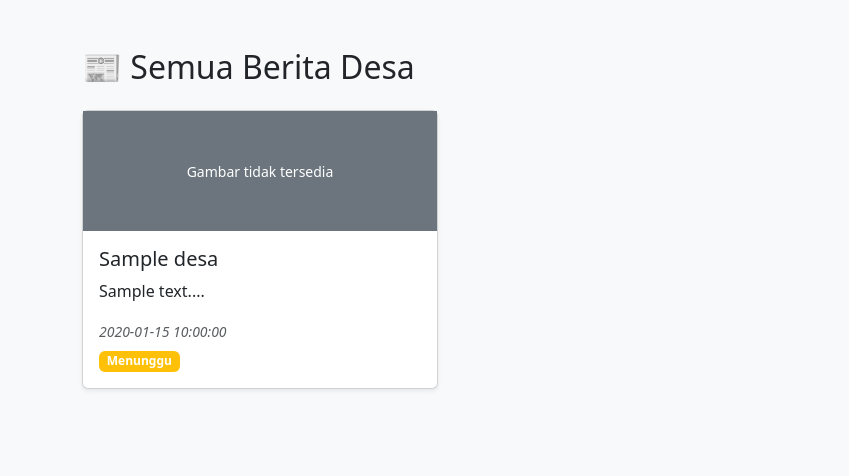
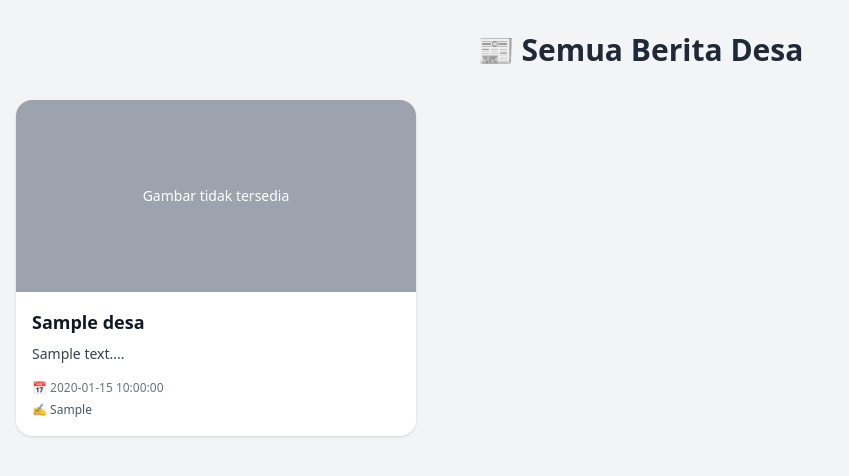
Before and after one commit to chanjr227/sistem_desa, a PHP site: page /sistem_desa/user/berita-desa.php in a window 1280 px wide. Shown: the top 476 px of the page, without its empty margins (0-849 px from the left). Run offline with PHP 8.4, Linux system fonts and the light colour scheme; the visitor is signed in with stand-in values (Sample User, id 1); tables that the repository leaves empty or names only in its code hold one stand-in row (values such as "Sample post"); some libraries are stand-ins or nearby versions.

Commit message:
memperbaiki link gambar berita

```diff
--- a/user/berita-desa.php
+++ b/user/berita-desa.php
@@ -2,15 +2,12 @@
 require '../config/config.php';
 session_start();
 
-// Akses hanya untuk admin (opsional)
 if (!isset($_SESSION['log']) || $_SESSION['role'] !== 'user') {
     header('Location: ../login.php');
     exit;
 }
 
-// Ambil semua data berita
 $query = mysqli_query($koneksi, "SELECT * FROM berita_desa ORDER BY tanggal DESC");
-
 ?>
 
 <!DOCTYPE html>
@@ -19,42 +16,46 @@ $query = mysqli_query($koneksi, "SELECT * FROM berita_desa ORDER BY tanggal DESC
 <head>
     <meta charset="UTF-8">
     <title>Semua Berita Desa</title>
-    <link href="https://cdn.jsdelivr.net/npm/bootstrap@5.3.0/dist/css/bootstrap.min.css" rel="stylesheet">
+    <meta name="viewport" content="width=device-width, initial-scale=1.0">
+    <!-- Tailwind CSS CDN -->
+    <script src="https://cdn.tailwindcss.com"></script>
 </head>
 
-<body class="bg-light">
-    <div class="container py-5">
-        <h2 class="mb-4">📰 Semua Berita Desa</h2>
-        <div class="row g-4">
+<body class="bg-gray-100 overflow-x-hidden">
+
+    <div class="max-w-7xl mx-auto px-4 py-8">
+        <h2 class="text-2xl md:text-3xl font-bold text-center text-gray-800 mb-8">📰 Semua Berita Desa</h2>
+
+        <div class="grid grid-cols-1 sm:grid-cols-2 lg:grid-cols-3 gap-6">
             <?php if (mysqli_num_rows($query) > 0): ?>
                 <?php while ($berita = mysqli_fetch_assoc($query)): ?>
-                    <div class="col-md-4">
-                        <div class="card shadow-sm h-100">
-                            <?php
-                            $gambarPath = "../uploads/berita/" . htmlspecialchars($berita['gambar']);
-                            if (file_exists($gambarPath)): ?>
-                                <img src="<?= $gambarPath ?>" class="card-img-top" alt="Gambar Berita" style="height: 200px; object-fit: cover;">
-                            <?php else: ?>
-                                <div class="text-center bg-secondary text-white py-5">
-                                    <small>Gambar tidak tersedia</small>
-                                </div>
-                            <?php endif; ?>
-                            <div class="card-body">
-                                <h5 class="card-title"><?= htmlspecialchars($berita['judul']) ?></h5>
-                                <p class="card-text"><?= substr(htmlspecialchars($berita['isi']), 0, 100) ?>...</p>
-                                <p class="text-muted mb-1"><small><i><?= $berita['tanggal'] ?></i></small></p>
-                                <span class="badge <?= $berita['status'] === 'disetujui' ? 'bg-success' : 'bg-warning' ?>">
-                                    <?= ucfirst($berita['status']) ?>
-                                </span>
+                    <div class="bg-white rounded-2xl shadow hover:shadow-lg transition duration-300 flex flex-col">
+                        <?php
+                        $gambarPath = "../" . ltrim($berita['gambar'], '/'); // Perbaikan path
+                        if (!empty($berita['gambar']) && file_exists($gambarPath)): ?>
+                            <img src="<?= htmlspecialchars($gambarPath) ?>" alt="Gambar Berita" class="h-48 w-full object-cover rounded-t-2xl">
+                        <?php else: ?>
+                            <div class="h-48 w-full bg-gray-400 flex items-center justify-center text-white text-sm rounded-t-2xl">
+                                Gambar tidak tersedia
+                            </div>
+                        <?php endif; ?>
+
+                        <div class="p-4 flex-1 flex flex-col justify-between">
+                            <div>
+                                <h5 class="text-lg font-semibold text-gray-900 mb-2"><?= htmlspecialchars($berita['judul']) ?></h5>
+                                <p class="text-gray-700 text-sm mb-4"><?= substr(htmlspecialchars($berita['isi']), 0, 100) ?>...</p>
+                                <p class="text-xs text-gray-500">📅 <?= htmlspecialchars($berita['tanggal']) ?></p>
+                                <span class="text-xs text-gray-600">✍️ <?= htmlspecialchars($berita['penulis']) ?></span>
                             </div>
                         </div>
                     </div>
                 <?php endwhile; ?>
             <?php else: ?>
-                <p class="text-muted">Belum ada berita tersedia.</p>
+                <p class="text-gray-500">Belum ada berita tersedia.</p>
             <?php endif; ?>
         </div>
     </div>
+
 </body>
 
 </html>
```
Also changed, not shown: admin/review-berita.php (+4 -3 lines), uploads/68664dc05c1f0-cek github action 8.png (added), uploads/berita/berita_68664b7859fa27.77040711.png (added), uploads/berita/berita_68664c96d70522.91638336.png (added), uploads/berita/berita_68664d342b3310.15661198.png (added).
